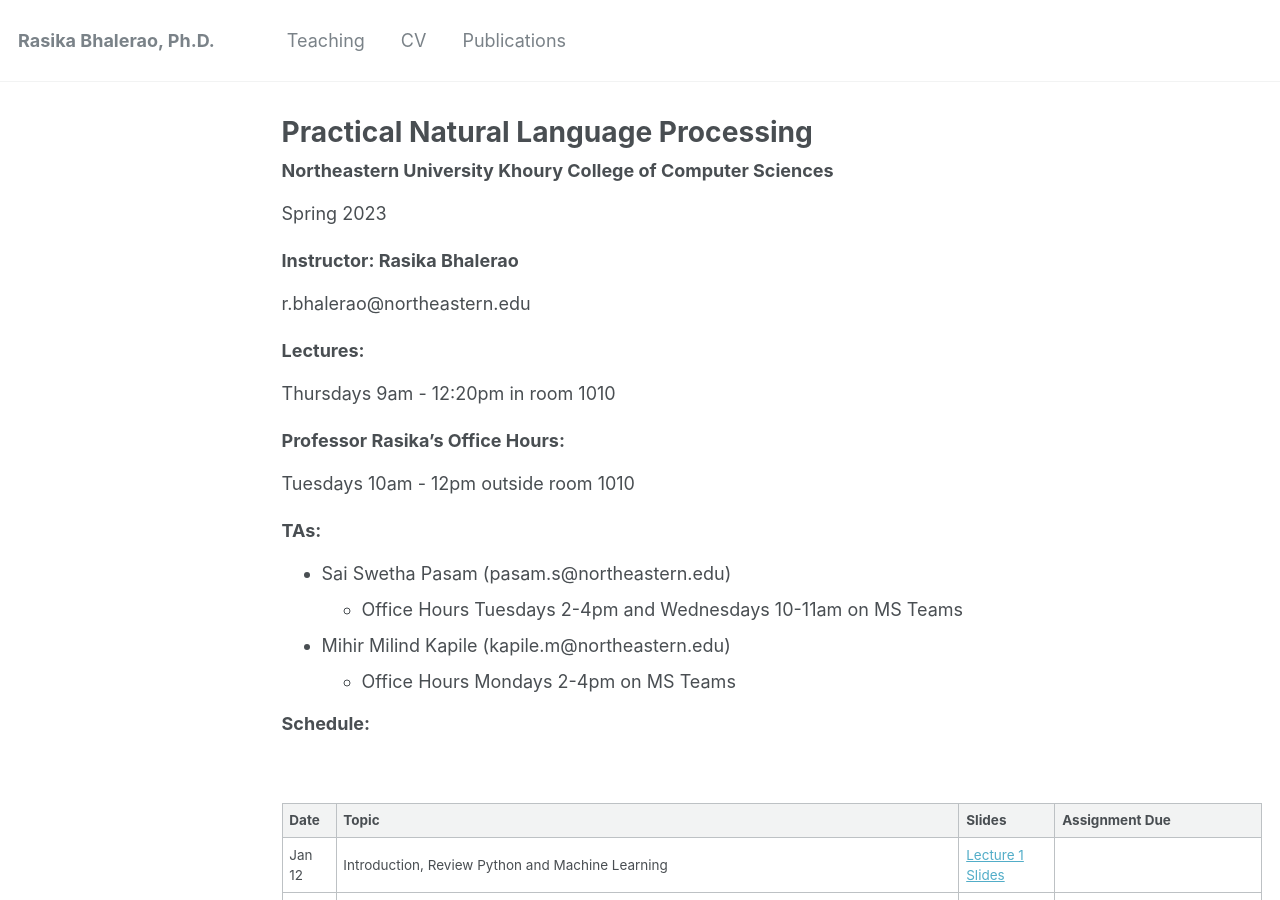
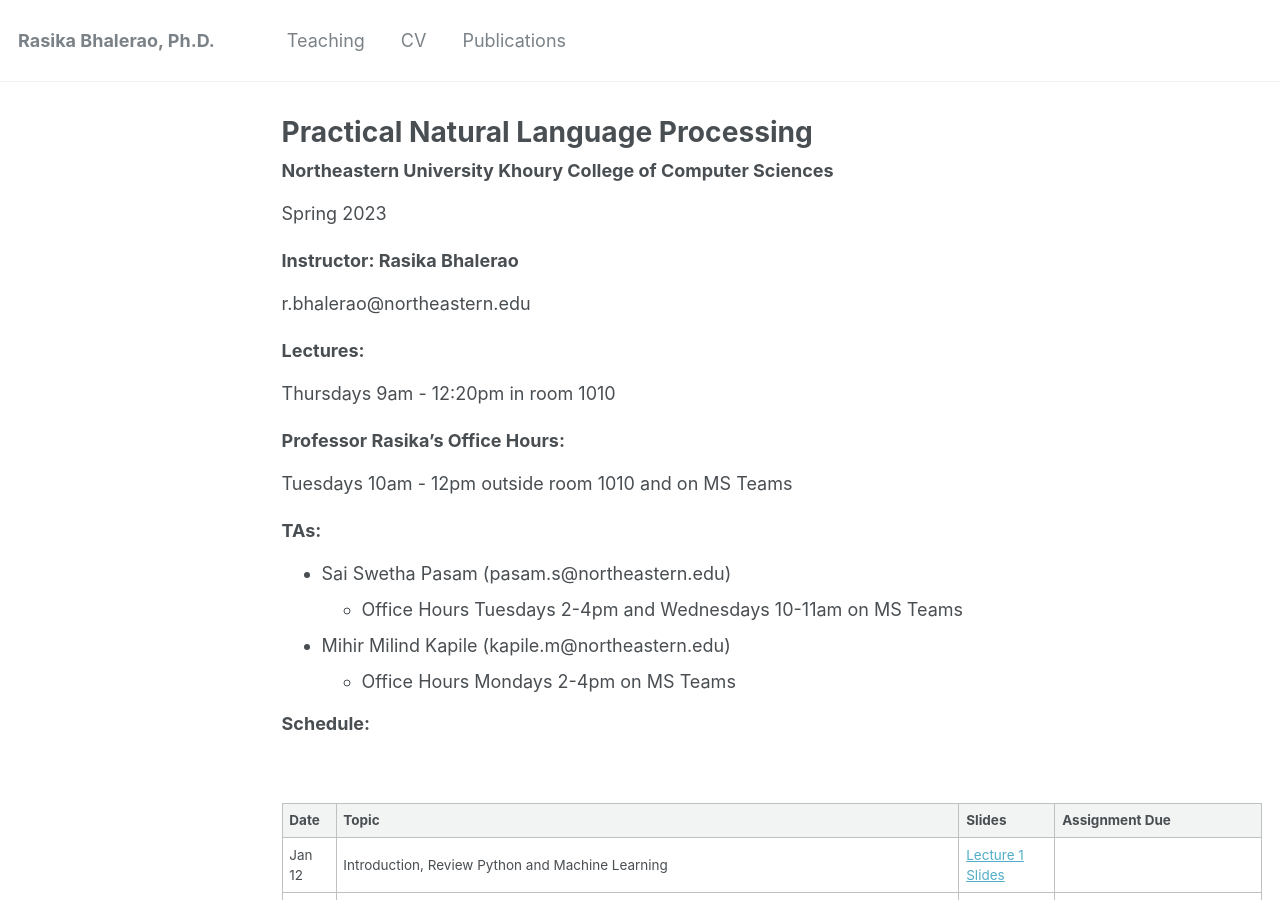
Before and after one commit to rasikabh/rasikabh.github.io, a Jekyll site: the page built from _pages/nlp2023.md, in a window 1280 px wide and 900 px high. Built offline with Jekyll 4.4.1, drawn with Linux system fonts in a browser that asks for light colours.

Commit message:
Update nlp2023.md

```diff
--- a/_pages/nlp2023.md
+++ b/_pages/nlp2023.md
@@ -27,7 +27,7 @@ Thursdays 9am - 12:20pm in room 1010
 
 ### Professor Rasika's Office Hours:
 
-Tuesdays 10am - 12pm outside room 1010
+Tuesdays 10am - 12pm outside room 1010 and on MS Teams
 
 ### TAs:
 - Sai Swetha Pasam (pasam.s@northeastern.edu)
```
